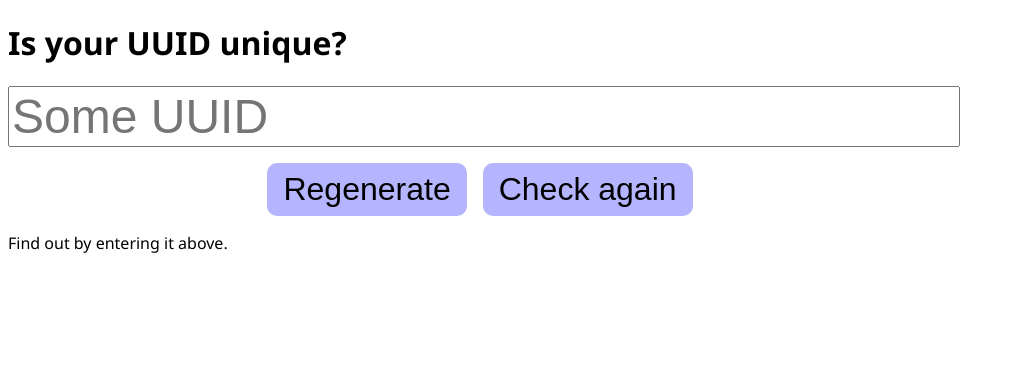
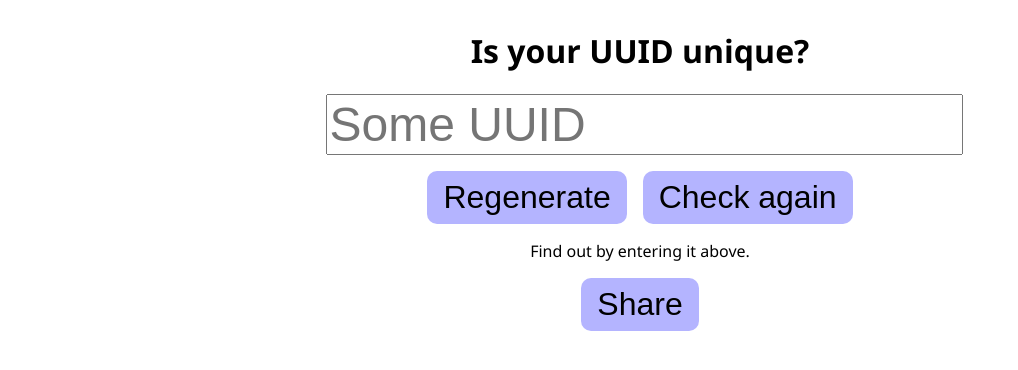
Before and after one commit to MaddyGuthridge/is-my-uuid-unique, a SvelteKit app: page / in a window 1280 px wide. Shown: the top 370 px of the page, without its empty margins (0-1018 px from the left). Built offline with nearby package versions, Linux system fonts and the light colour scheme.

Commit message:
Add share button

```diff
--- a/src/routes/[...uuid]/+page.svelte
+++ b/src/routes/[...uuid]/+page.svelte
@@ -20,6 +20,7 @@
   $effect(() => {
     uuid = data.uuid;
     promise = checkUuid(data.uuid);
+    shared = false;
   });
 
   function regenerate() {
@@ -39,11 +40,13 @@
   const title = $derived(
     uuid === '' ? 'Is your UUID unique?' : `Is the UUID "${uuid}" unique?`,
   );
+
+  let shared = $state(false);
 </script>
 
 <svelte:head>
   <title>{title}</title>
-  <meta name="author" content="Maddy Guthridge">
+  <meta name="author" content="Maddy Guthridge" />
   {#if uuid === ''}
     <meta
       name="description"
@@ -52,11 +55,12 @@
   {:else}
     <meta
       name="description"
-      content='Find out if the UUID "{uuid}" really is universally unique by checking it using this simple and user-friendly website.'
+      content={`Find out if the UUID "${uuid}" really is universally unique by checking it using this simple and user-friendly website.`}
     />
   {/if}
 </svelte:head>
 
+<main>
   <h1>{title}</h1>
 
   <form {onsubmit}>
@@ -87,10 +91,29 @@
     {/await}
   {/if}
 
+  <button
+    class="btn"
+    onclick={(e) => {
+      e.preventDefault();
+      navigator.clipboard.writeText(document.location.toString());
+      shared = true;
+    }}
+  >
+    {!shared ? 'Share' : 'Link copied to clipboard'}
+  </button>
+</main>
+
 <style>
   :root {
     font-family: 'Segoe UI', Tahoma, Geneva, Verdana, sans-serif;
   }
+
+  main {
+    display: flex;
+    flex-direction: column;
+    align-items: center;
+  }
+
   form {
     max-width: 59rem;
     display: flex;
```
Lines whose indentation alone changed are shown as unchanged.
